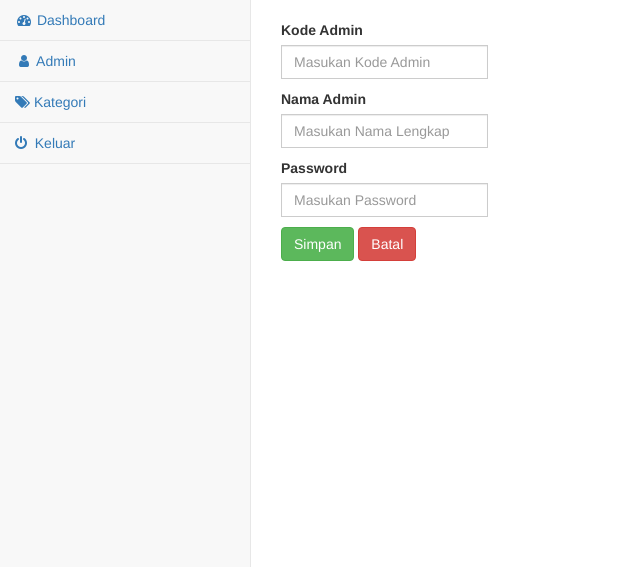
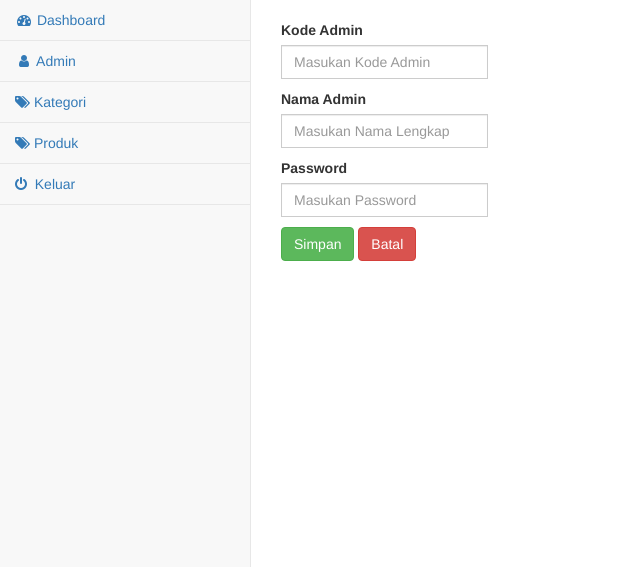
Before and after one commit to syahrulmubarok/projectoop, a CodeIgniter app: page /web/index.php/admin/tambah in a window 1280 px wide. Shown: the part 51-618 px from the top of the page, without its empty margins (0-640 px from the left). Run offline with CodeIgniter, Linux system fonts and the light colour scheme; some libraries are stand-ins or nearby versions.

Commit message:
Firts Commit

```diff
--- a/application/views/admin/template/body.php
+++ b/application/views/admin/template/body.php
@@ -52,6 +52,9 @@
                         <a href="<?php echo site_url('kategori'); ?>"><i class="fa fa-tags"></i> Kategori</a>
                     </li>
                     <li>
+                        <a href="<?php echo site_url('produk'); ?>"><i class="fa fa-tags"></i> Produk</a>
+                    </li>
+                    <li>
                         <a href="<?php echo site_url('auth'); ?>/logout"><i class="fa fa-power-off"></i> &nbspKeluar</a>
                     </li>
                 </ul>
```
